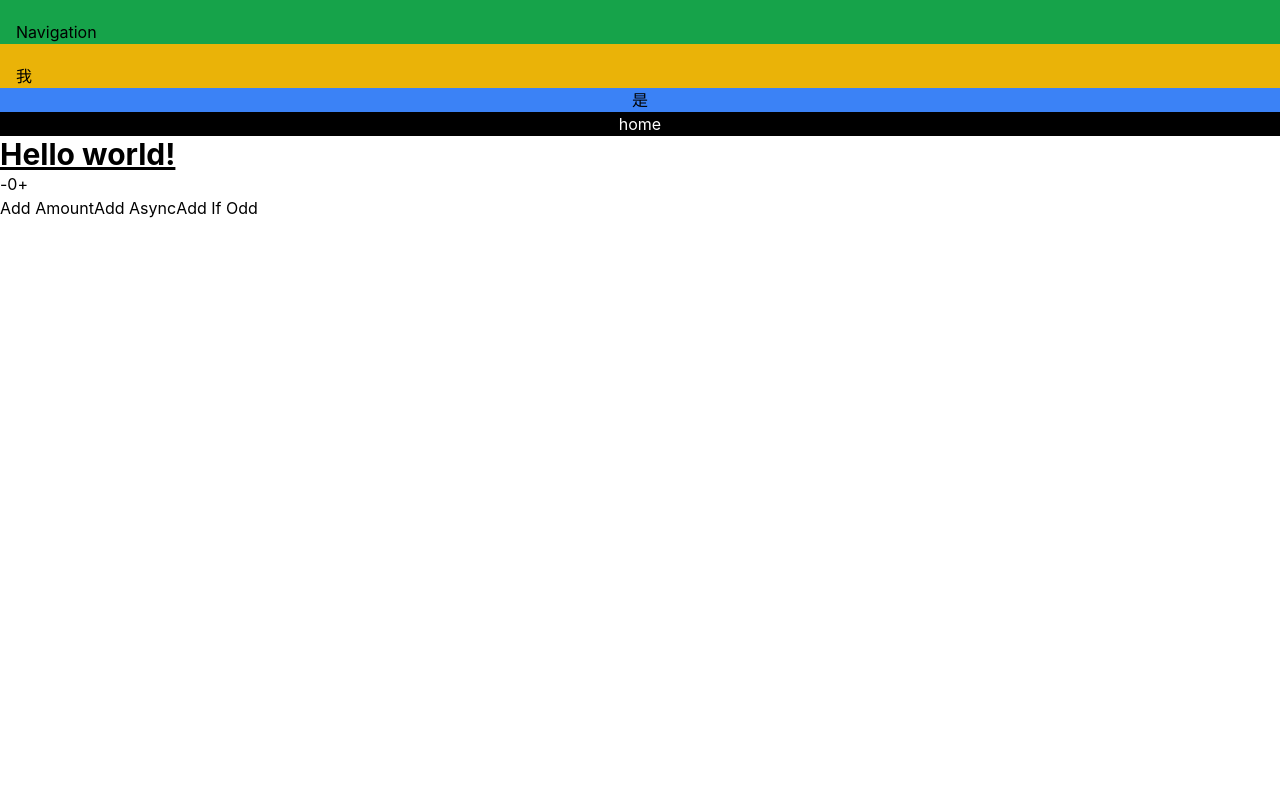
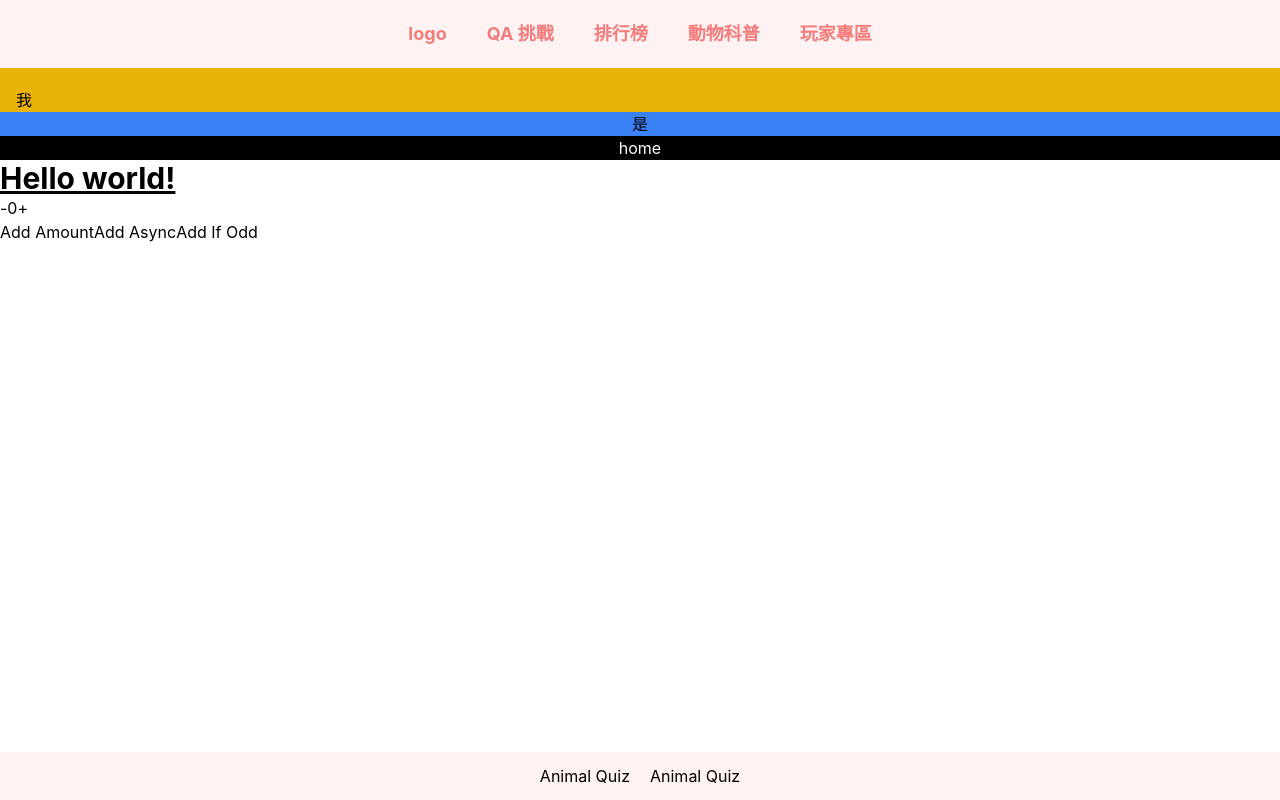
Before and after one commit to yunningtseng/animal-quiz, a React (Create React App) app: page / in a window 1280 px wide. Built offline with nearby package versions, Linux system fonts and the light colour scheme; no server answers.

Commit message:
- feat: add pages

```diff
--- a/src/App.tsx
+++ b/src/App.tsx
@@ -4,6 +4,9 @@ import HomePage from './pages/HomePage';
 import SelectQuizPage from './pages/SelectQuizPage';
 import QuizPage from './pages/QuizPage';
 import QuizResultPage from './pages/QuizResultPage';
+import AnimalPage from './pages/AnimalPage';
+import LeaderboardPage from './pages/LeaderboardPage';
+import UserPage from './pages/UserPage';
 
 function App() {
   return (
@@ -13,6 +16,9 @@ function App() {
         <Route path="/quiz" element={<SelectQuizPage />} />
         <Route path="/quiz/:type" element={<QuizPage />} />
         <Route path="/quiz-result" element={<QuizResultPage />} />
+        <Route path="/animals" element={<AnimalPage />} />
+        <Route path="/leaderboard" element={<LeaderboardPage />} />
+        <Route path="/user" element={<UserPage />} />
       </Routes>
     </Layout>
   );
--- /dev/null
+++ b/src/components/animal/Animals.tsx
@@ -0,0 +1,50 @@
+function Animals() {
+  return (
+    <div>
+      <div>圖片</div>
+      <div className="w-3/4 mx-auto">
+        <div>快來探索動物吧</div>
+        <div className="flex justify-between">
+          <div>
+            <select className="w-80 p-3 rounded-lg bg-primary">
+              <option>所有動物</option>
+              <option>Dog</option>
+              <option>Cat</option>
+            </select>
+          </div>
+          <div>
+            <input
+              className="w-80 p-3 rounded-lg bg-primary"
+              placeholder="請輸入關鍵字"
+            />
+          </div>
+        </div>
+      </div>
+
+      <div className="w-3/4 mx-auto">
+        <div className="grid grid-cols-3 md:grid-cols-5 gap-4">
+          <div className="">
+            <p>台灣黑熊</p>
+          </div>
+          <div className="">
+            <p>台灣黑熊</p>
+          </div>
+          <div className="">
+            <p>台灣黑熊</p>
+          </div>
+          <div className="">
+            <p>台灣黑熊</p>
+          </div>
+          <div className="">
+            <p>台灣黑熊</p>
+          </div>
+          <div className="">
+            <p>台灣黑熊</p>
+          </div>
+        </div>
+      </div>
+    </div>
+  );
+}
+
+export default Animals;
--- /dev/null
+++ b/src/components/common/Footer.tsx
@@ -0,0 +1,12 @@
+function Footer() {
+  return (
+    <div className="w-full flex justify-center bg-primary p-3 absolute bottom-0">
+      <div className="flex">
+        <div className="mr-5">Animal Quiz</div>
+        <div>Animal Quiz</div>
+      </div>
+    </div>
+  );
+}
+
+export default Footer;
--- a/src/components/common/Layout.tsx
+++ b/src/components/common/Layout.tsx
@@ -1,4 +1,5 @@
 import Navigation from './Navigation';
+import Footer from './Footer';
 
 interface LayoutProps {
   children: React.ReactNode;
@@ -9,6 +10,7 @@ function Layout({ children }: LayoutProps) {
     <>
       <Navigation />
       <main>{children}</main>
+      <Footer />
     </>
   );
 }
--- a/src/components/common/Navigation.tsx
+++ b/src/components/common/Navigation.tsx
@@ -1,7 +1,30 @@
+import { Link } from 'react-router-dom';
+
 function Navigation() {
   return (
-    <div>
-      <div className="bg-green-600 pl-4 pt-5">Navigation</div>
+    <div className="bg-primary p-5">
+      <div className="flex w-3/4 mx-auto justify-center text-lg text-secondary font-bold">
+        <ul className="flex">
+          <Link to="/">
+            <li className="mx-5">logo</li>
+          </Link>
+          <Link to="/quiz">
+            <li className="mx-5">QA 挑戰</li>
+          </Link>
+          <Link to="/leaderboard">
+            <li className="mx-5">排行榜</li>
+          </Link>
+          <Link to="/animals">
+            <li className="mx-5">動物科普</li>
+          </Link>
+          <Link to="/user">
+            <li className="mx-5">玩家專區</li>
+          </Link>
+        </ul>
+        {/* <ul>
+          <li>登入</li>
+        </ul> */}
+      </div>
     </div>
   );
 }
--- /dev/null
+++ b/src/components/leaderboard/Leaderboard.tsx
@@ -0,0 +1,16 @@
+function Leaderboard() {
+  return (
+    <div className="w-1/2 mx-auto">
+      <p className="text-center">排行榜</p>
+      <ul>
+        <li>Top 1</li>
+        <li>Top 2</li>
+        <li>Top 3</li>
+        <li>Top 4</li>
+        <li>Top 5</li>
+      </ul>
+    </div>
+  );
+}
+
+export default Leaderboard;
--- a/src/components/quiz/PersonalQuiz.tsx
+++ b/src/components/quiz/PersonalQuiz.tsx
@@ -116,7 +116,7 @@ function PersonalQuiz() {
                   type="button"
                   onClick={() => {
                     // TODO saveAnswer
-                    saveAnswer();
+                    // saveAnswer();
                     setCheckAnswer(false);
                     setScore((prev) => prev + 30);
                   }}
--- /dev/null
+++ b/src/components/user/User.tsx
@@ -0,0 +1,9 @@
+function User() {
+  return (
+    <div>
+      <p>123</p>
+    </div>
+  );
+}
+
+export default User;
--- /dev/null
+++ b/src/pages/AnimalPage.tsx
@@ -0,0 +1,11 @@
+import Animals from '../components/animal/Animals';
+
+function AnimalPage() {
+  return (
+    <div>
+      <Animals />
+    </div>
+  );
+}
+
+export default AnimalPage;
--- /dev/null
+++ b/src/pages/LeaderboardPage.tsx
@@ -0,0 +1,11 @@
+import Leaderboard from '../components/leaderboard/Leaderboard';
+
+function LeaderboardPage() {
+  return (
+    <div>
+      <Leaderboard />
+    </div>
+  );
+}
+
+export default LeaderboardPage;
--- /dev/null
+++ b/src/pages/UserPage.tsx
@@ -0,0 +1,11 @@
+import User from '../components/user/User';
+
+function UserPage() {
+  return (
+    <div>
+      <User />
+    </div>
+  );
+}
+
+export default UserPage;
--- a/tailwind.config.js
+++ b/tailwind.config.js
@@ -1,8 +1,13 @@
 /** @type {import('tailwindcss').Config} */
 module.exports = {
-  content: ["./src/**/*.{js,jsx,ts,tsx}"],
+  content: ['./src/**/*.{js,jsx,ts,tsx}'],
   theme: {
-    extend: {}
+    extend: {
+      colors: {
+        primary: '#FFF2F2',
+        secondary: '#F47C7C',
+      },
+    },
   },
-  plugins: []
+  plugins: [],
 };
```
